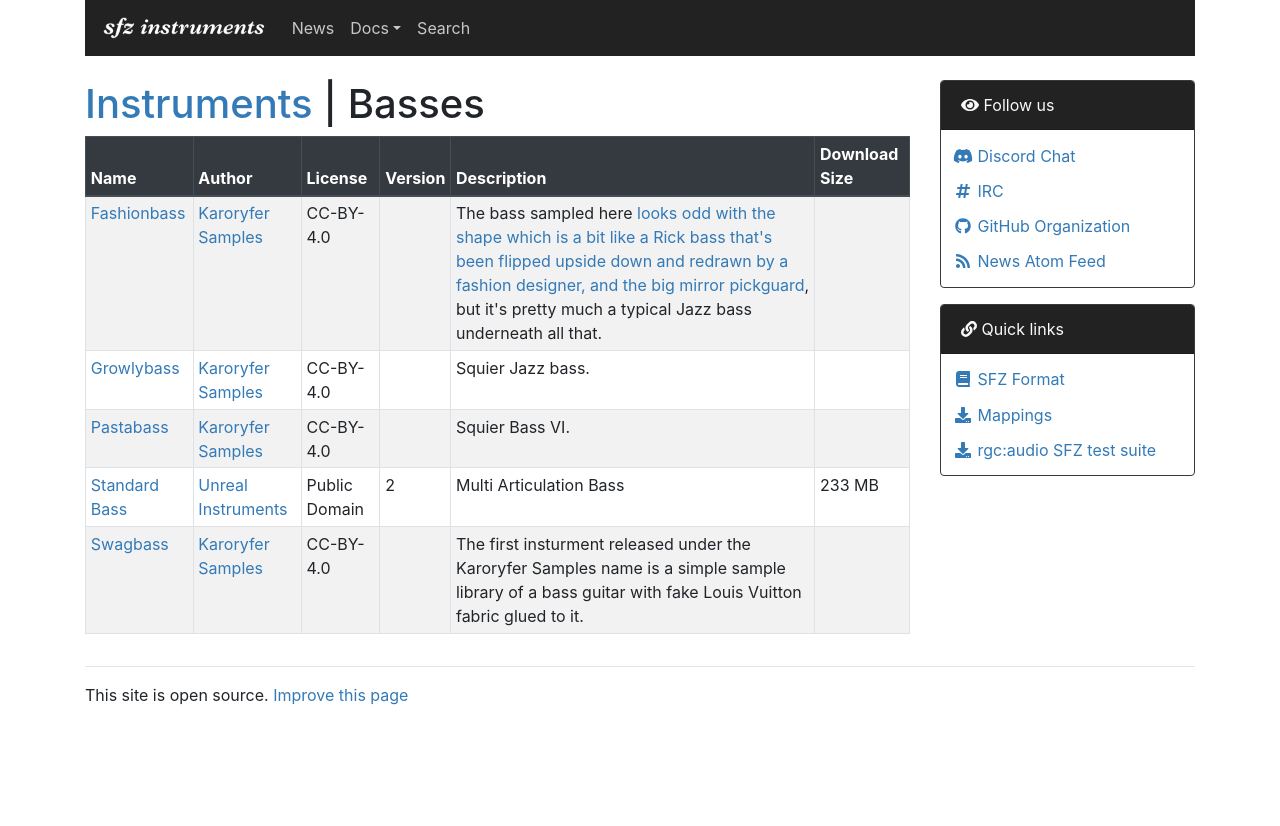
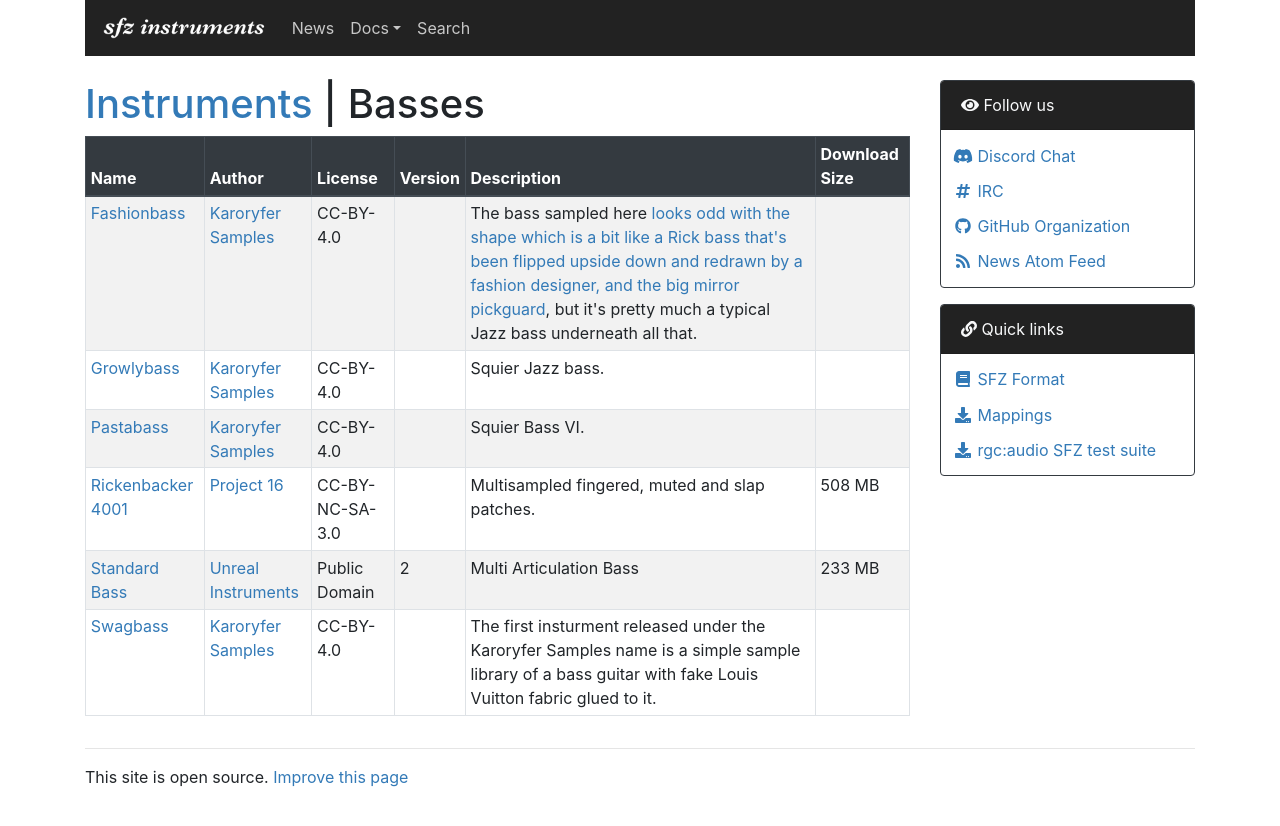
Before and after one commit to sfzinstruments/sfzinstruments.github.io, a Jekyll site: the page built from basses/index.md, in a window 1280 px wide. Shown: the top 826 px of the page. Built offline with Jekyll 4.4.1, drawn with Linux system fonts in a browser that asks for light colours; nearby versions of some CDN libraries.

Commit message:
Added Project 16 Rickenbacker 4001

```diff
--- a/_data/sfz/authors.yml
+++ b/_data/sfz/authors.yml
@@ -28,6 +28,9 @@
 - name: "Plogue"
   url: "https://www.plogue.com/"
 
+- name: "Project 16"
+  url: "http://project16.altervista.org/rickenbacker/"
+
 - name: "Scott McLean, Tod Stillwell, Suleiman Ali"
   url: "https://smmdrums.wordpress.com/"
 
--- a/_data/sfz/instruments.yml
+++ b/_data/sfz/instruments.yml
@@ -35,6 +35,16 @@ categories:
 #   download_size: ""
     short_description:
       "Squier Bass VI."
+
+  - name:    "Rickenbacker 4001"
+    page:    "rickenbacker4001"
+    author:  "Project 16"
+    license: "CC-BY-NC-SA-3.0"
+    format: "wav"
+    url:     "https://github.com/sfzinstruments/Project16Rickenbacker4001/"
+    download_size: "508 MB"
+    short_description:
+      "Multisampled fingered, muted and slap patches."
 
   - name:    "Standard Bass"
     page:    "standard_bass"
--- /dev/null
+++ b/basses/rickenbacker4001.md
@@ -0,0 +1,4 @@
+---
+title:  "Rickenbacker 4001"
+layout: "sfz/instrument"
+---
```
